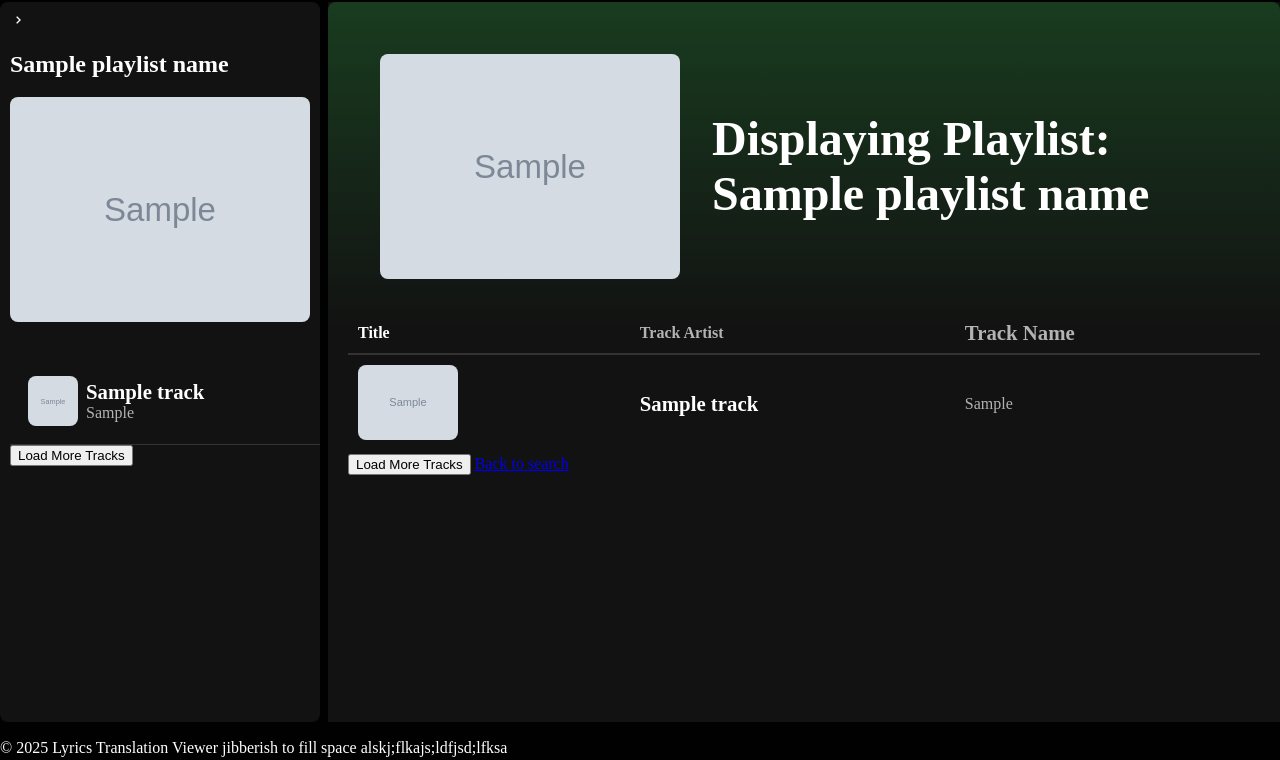
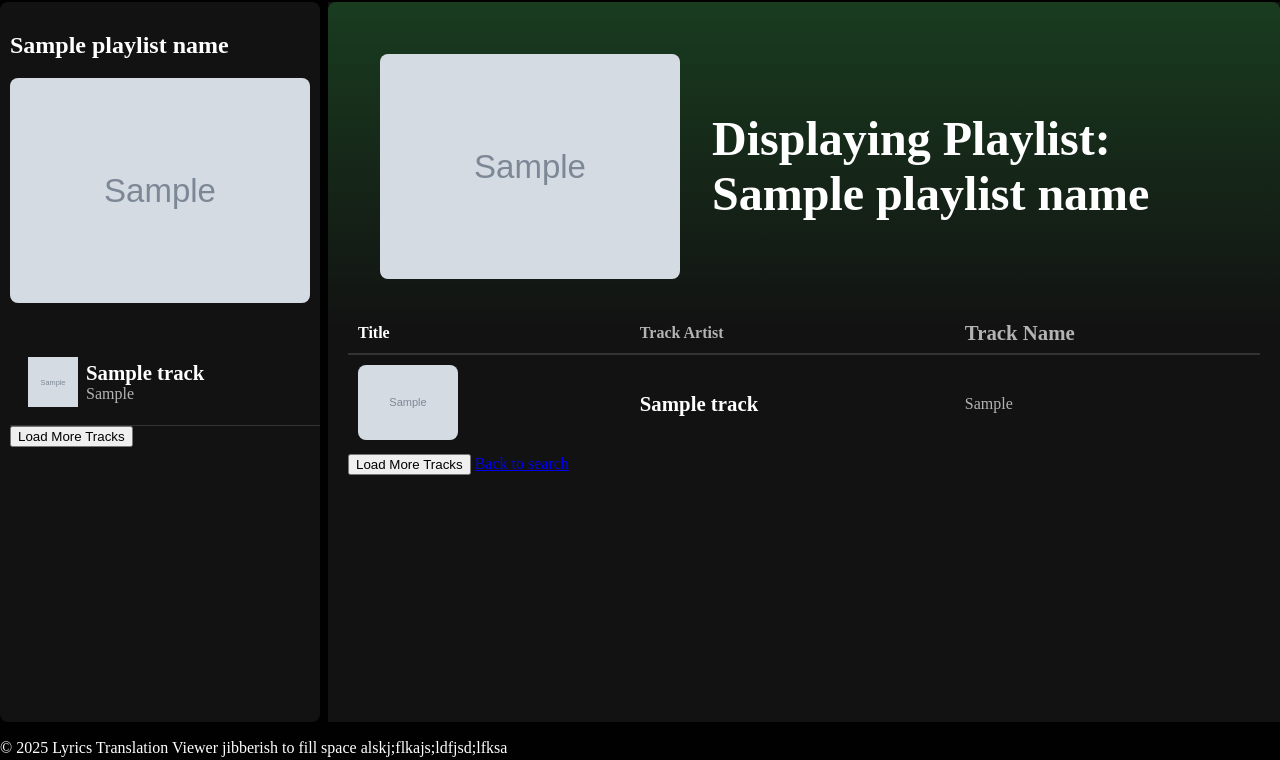
Before and after one commit to phip702/Lyrics_Translator, a Python web app: template app/templates/playlist.html in a window 1280 px wide. Shown: the part 40-800 px from the top of the page. Run offline with Jinja, Linux system fonts and the light colour scheme; the template is opened without the code that fills it: most values are stand-ins (such as "Sample title", 1, 10 or a date in 2020); grey boxes marked "Sample" are stand-in pictures.

Commit message:
Fixed missing quote on <a> for sidenav tracks

```diff
--- a/app/static/css/styles.css
+++ b/app/static/css/styles.css
@@ -77,7 +77,6 @@ header {
 
 #playlist-sidenav .track-row img{
     padding: .5rem;
-    border-radius: 1rem;
 }
 /* Ensure track name and artist are in a vertical stack */
 #sidenav-tracks .track-info {
@@ -199,3 +198,10 @@ header {
 .content::-webkit-scrollbar-thumb:hover {
     background-color: #b3b3b3; /* Change the color when hovering */
 }
+
+/*
+TODO: sort table option
+TODO: load button still showing inappropriately for sidenav
+TODO: prettify the load more button
+TODO: make the track URL  look better
+TODO: make the home page look better */
--- a/app/templates/_playlist_sidenav.html
+++ b/app/templates/_playlist_sidenav.html
@@ -1,13 +1,11 @@
 <!-- app/templates/_playlist_sidenav.html -->
 {% if playlist_name %}
 <nav id="playlist-sidenav">
-    <i id="toggle-sidebar"class="bx bx-chevron-right toggle"></i>
-
     <h2>{{ playlist_name }}</h2>
     <img class="playlist-image" src="{{ playlist_image }}" alt="Playlist Image">
     <div id="sidenav-tracks">
         {% for track in tracks %}
-            <a class="track-row" href="/track/{{ track.spotify_track_id }}" display=none>
+            <a class="track-row" href="/track/{{ track.spotify_track_id }}"">
                 <img src="{{ track.track_image }}" alt="Track Image" width="50" height="50">
                 <div class="track-info">
                     <span class="track-name">{{ track.track_name }}</span>
--- a/app/templates/base.html
+++ b/app/templates/base.html
@@ -5,8 +5,6 @@
     <meta name="viewport" content="width=device-width, initial-scale=1.0">
     <title>Spotify Lyrics Translation Viewer</title>
     <link rel="stylesheet" href="{{ url_for('static', filename='css/styles.css') }}">
-    <!-- BoxIcons CSS -->
-    <link href='https://unpkg.com/boxicons@2.1.4/css/boxicons.min.css' rel='stylesheet'>
 
 </head>
 <body class="loaded-content">
--- a/app/templates/playlist.html
+++ b/app/templates/playlist.html
@@ -27,7 +27,7 @@
             <tbody id="tracks-body">
                 {% for track in tracks %}
                 <tr class="track-row">
-                    <td><img src="{{ track.track_image }}" alt="Track Image" width="100" height="100"></td>
+                    <td class="title"><img src="{{ track.track_image }}" alt="Track Image" width="100" height="100"></td>
                     <td class="track-name">{{ track.track_name }}</td>
                     <td class="track-artist">{{ track.track_artist }}</td>
                     <td class="spotify-track-id" style="display: none;">{{ track.spotify_track_id }}</td> <!-- Hidden column for spotify_track_id -->
```
